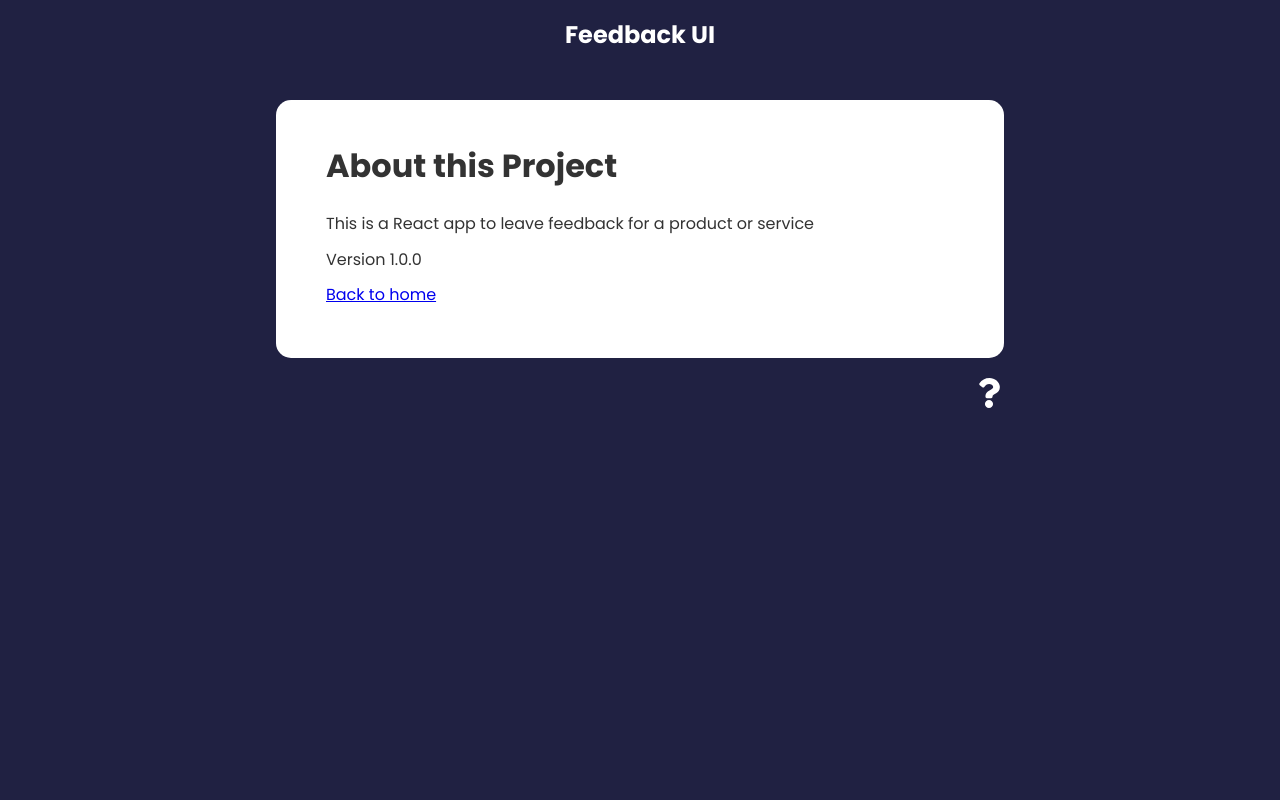
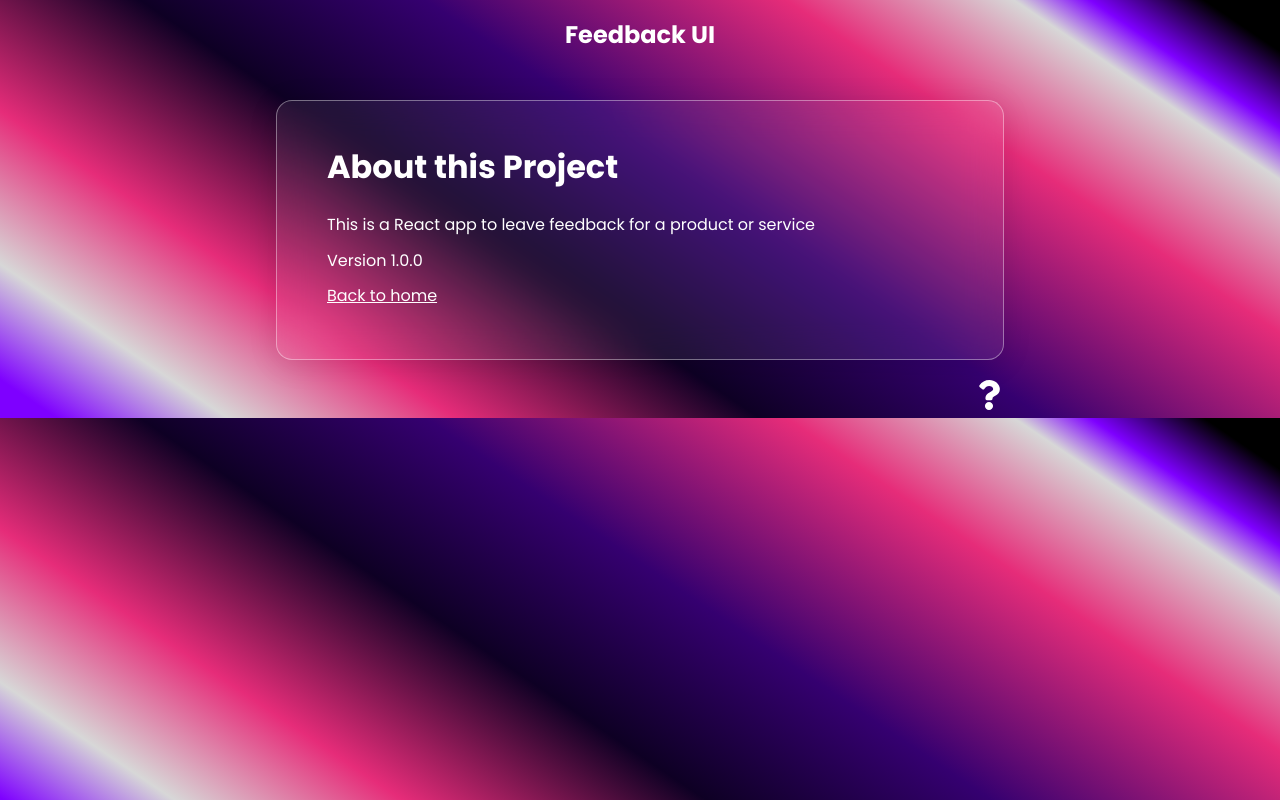
Before and after one commit to SaVanceX/feedback-app, a React (Create React App) app: page /about in a window 1280 px wide. Built offline with nearby package versions, Linux system fonts and the light colour scheme.

Commit message:
finishing touches

```diff
--- a/src/components/FeedbackItem.tsx
+++ b/src/components/FeedbackItem.tsx
@@ -20,10 +20,10 @@ function FeedbackItem({item}: FeedbackItemProps) {
     <Card>
       <div className='num-display'>{item.rating}</div>
       <button onClick={() => deleteFeedback(item.id)} className='close'>
-        <FaTimes color='purple'/>
+        <FaTimes color='white'/>
       </button>
       <button onClick={() => editFeedback(item)} className="edit">
-        <FaEdit color='purple' />
+        <FaEdit color='white' />
       </button>
       <div className='text-display'>
         {item.text}
--- a/src/context/FeedbackContext.tsx
+++ b/src/context/FeedbackContext.tsx
@@ -22,30 +22,12 @@ export const FeedbackProvider = ({children}:any) => {
 
   })
 
-  // const [feedback, setFeedback] = useState<any[]>([])
   // Item to edit
   const [feedbackEdit, setFeedbackEdit] = useState({
     item: {},
     edit: false,
   })
 
-  useEffect(() => {
-    console.log(appData)
-    // always pull from local storage to have latest changes
-    // localStorage.setItem('appData', JSON.stringify(FeedbackData))
-    // getFeedbackData()
-  }, []) // Only update localStorage when 'appData' changes
-
-  // retrive feedback data
-  const getFeedbackData = () => {
-    const test  = localStorage.getItem('appData')
-    // @ts-ignore
-    console.log(JSON.parse(test))
-
-    // @ts-ignore
-    // setAppData(JSON.parse(test))
-    setIsLoading(false)
-  }
 
   // Update feedback item
   const updateFeedback = async (id: any, updateItem: any) =>  {
--- a/src/index.css
+++ b/src/index.css
@@ -8,9 +8,10 @@
 
 body {
   font-family: 'Poppins', sans-serif;
-  background-color: #202142;
   color: #fff;
   line-height: 1.6;
+  background: rgb(126,0,255);
+background: linear-gradient(34deg, rgba(126,0,255,1) 3%, rgba(215,215,215,1) 12%, rgba(230,44,121,1) 24%, rgba(14,0,36,1) 40%, rgba(53,0,112,1) 55%, rgba(230,44,121,1) 74%, rgba(215,215,215,1) 86%, rgba(126,0,255,1) 90%, rgba(0,0,0,1) 96%);
 }
 
 ul {
@@ -33,12 +34,17 @@ header {
 }
 
 .card {
-  background-color: #fff;
-  color: #333;
-  border-radius: 15px;
+  color: white;
   padding: 40px 50px;
   margin: 20px 0;
   position: relative;
+  /* From https://css.glass */
+background: rgba(255, 255, 255, 0.07);
+border-radius: 16px;
+box-shadow: 0 4px 30px rgba(0, 0, 0, 0.1);
+backdrop-filter: blur(18.3px);
+-webkit-backdrop-filter: blur(18.3px);
+border: 1px solid rgba(255, 255, 255, 0.39);
 }
 
 .card.reverse {
@@ -62,7 +68,7 @@ header {
 .rating li,
 .num-display {
   position: relative;
-  background: #f4f4f4;
+  background: #919191;
   width: 50px;
   height: 50px;
   padding: 10px;
@@ -87,8 +93,11 @@ header {
 
 .rating li:hover,
 .num-display {
-  background: #ff6a95;
+  /* background: #ff6a95; */
   color: #fff;
+  border: 1px solid white;
+  background: rgb(126,0,255);
+background: linear-gradient(34deg, rgba(126,0,255,1) 3%, rgba(215,215,215,1) 12%, rgba(230,44,121,1) 24%, rgba(14,0,36,1) 40%, rgba(53,0,112,1) 55%, rgba(230,44,121,1) 74%, rgba(215,215,215,1) 86%, rgba(126,0,255,1) 90%, rgba(0,0,0,1) 96%);
 }
 
 [type='radio'] {
@@ -96,8 +105,11 @@ header {
 }
 
 [type='radio']:checked ~ label {
-  background: #ff6a95;
+  /* background: #ff6a95; */
   color: #fff;
+  border: 1px solid white;
+  background: rgb(126,0,255);
+background: linear-gradient(34deg, rgba(126,0,255,1) 3%, rgba(215,215,215,1) 12%, rgba(230,44,121,1) 24%, rgba(14,0,36,1) 40%, rgba(53,0,112,1) 55%, rgba(230,44,121,1) 74%, rgba(215,215,215,1) 86%, rgba(126,0,255,1) 90%, rgba(0,0,0,1) 96%);
 }
 
 .input-group {
@@ -112,6 +124,8 @@ input {
   flex-grow: 2;
   border: none;
   font-size: 16px;
+  background-color: transparent;
+  color: white;
 }
 
 input:focus {
@@ -182,7 +196,7 @@ input:focus {
 .message {
   padding-top: 10px;
   text-align: center;
-  color: rebeccapurple;
+  color: rgb(236, 236, 236);
 }
 
 /* FIX: Remove position: absolute to keep about icon at the bottom of the
--- a/src/pages/AboutPage.tsx
+++ b/src/pages/AboutPage.tsx
@@ -11,7 +11,7 @@ function AboutPage() {
         <p>Version 1.0.0</p>
 
         <p>
-          <Link to='/'>Back to home</Link>
+          <Link style={{color: 'white'}}to='/'>Back to home</Link>
         </p>
       </div>
     </Card>
```
Also changed, not shown: src/App.css (deleted, +0 -38 lines).
